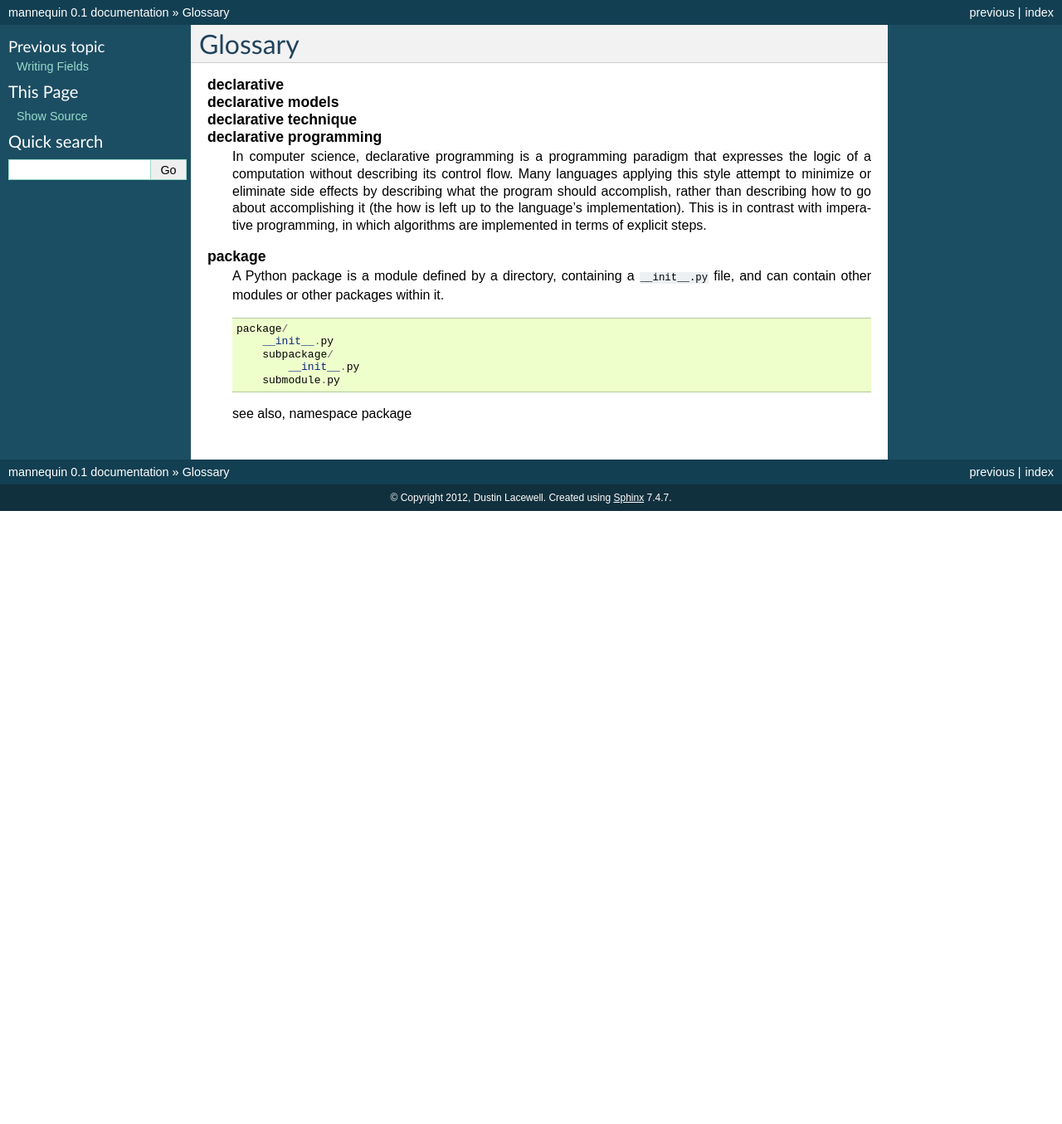
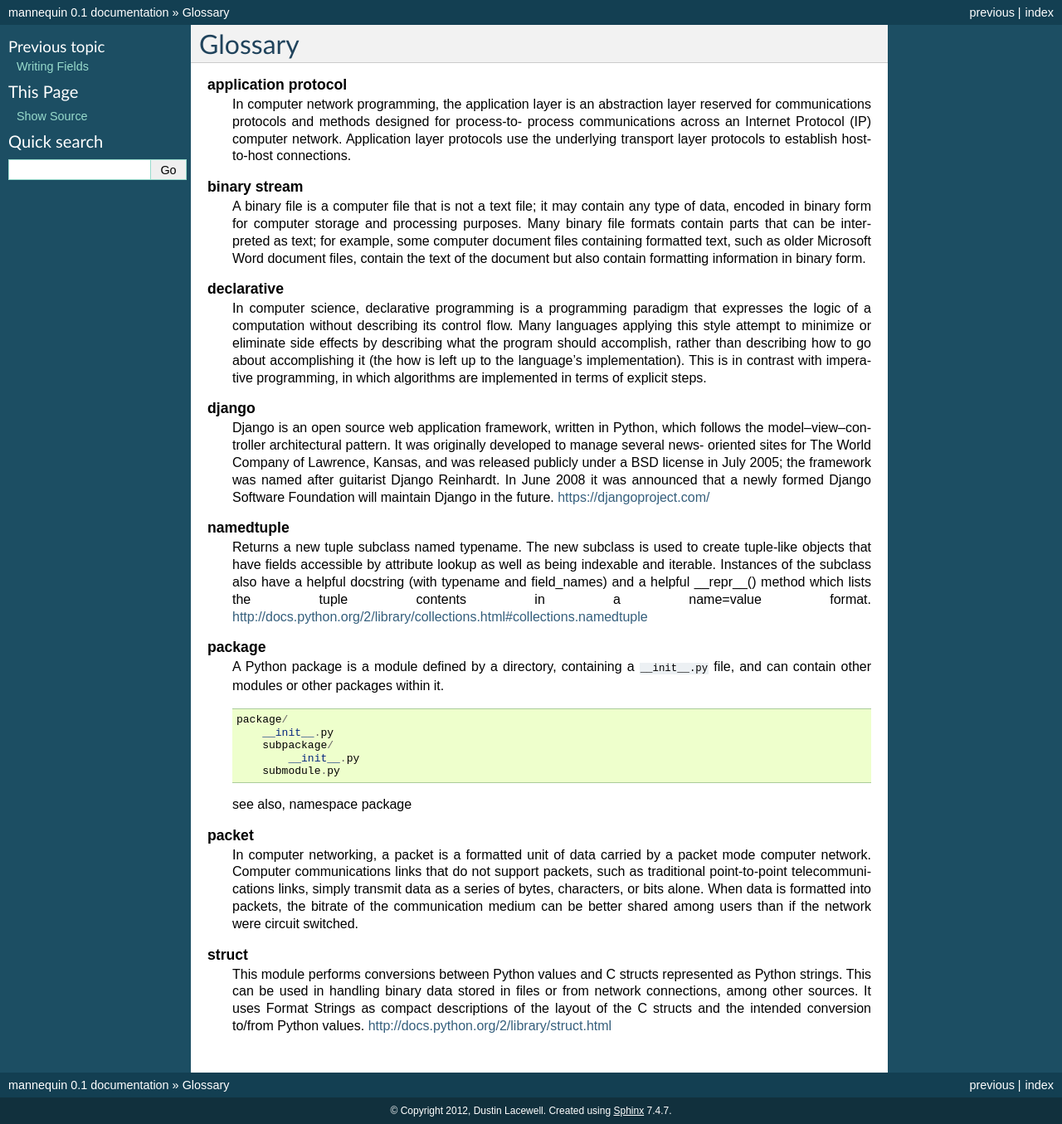
Before and after one commit to dustinlacewell/mannequin, a Sphinx documentation site: the page built from docs/glossary.rst, in a window 1280 px wide. Shown: the whole page at 83% size. Built offline with Sphinx 7.4.7, drawn with Linux system fonts in a browser that asks for light colours; before the commit the page ends 900 px from its top, so only the background shows below that.

Commit message:
Updated docs and glossary

```diff
--- a/docs/glossary.rst
+++ b/docs/glossary.rst
@@ -20,9 +20,6 @@ Glossary
         see also, :term:`namespace package`
 
     declarative
-    declarative models
-    declarative technique
-    declarative programming
         In computer science, declarative programming is a programming paradigm
         that expresses the logic of a computation without describing its
         control flow. Many languages applying this style attempt to
@@ -32,4 +29,53 @@ Glossary
         implementation). This is in contrast with imperative programming, in
         which algorithms are implemented in terms of explicit steps.
 
-.. _PEP 382: http://www.python.org/dev/peps/pep-0382/
+    django
+        Django is an open source web application
+        framework, written in Python, which follows the model–view–controller
+        architectural pattern. It was originally developed to manage several news-
+        oriented sites for The World Company of Lawrence, Kansas, and was released
+        publicly under a BSD license in July 2005; the framework was named after
+        guitarist Django Reinhardt. In June 2008 it was announced that a newly
+        formed Django Software Foundation will maintain Django in the future.
+        https://djangoproject.com/
+
+    struct
+        This module performs conversions between Python values and C structs
+        represented as Python strings. This can be used in handling binary data stored
+        in files or from network connections, among other sources. It uses Format
+        Strings as compact descriptions of the layout of the C structs and the
+        intended conversion to/from Python values.
+        http://docs.python.org/2/library/struct.html
+
+    namedtuple
+        Returns a new tuple subclass named typename. The new subclass is used to
+        create tuple-like objects that have fields accessible by attribute lookup as
+        well as being indexable and iterable. Instances of the subclass also have a
+        helpful docstring (with typename and field_names) and a helpful __repr__()
+        method which lists the tuple contents in a name=value format.
+        http://docs.python.org/2/library/collections.html#collections.namedtuple
+
+
+    packet
+        In computer networking, a packet is a formatted unit of data carried by a
+        packet mode computer network. Computer communications links that do not
+        support packets, such as traditional point-to-point telecommunications links,
+        simply transmit data as a series of bytes, characters, or bits alone. When
+        data is formatted into packets, the bitrate of the communication medium can be
+        better shared among users than if the network were circuit switched.
+
+
+    binary stream
+        A binary file is a computer file that is not a text file; it may contain any
+        type of data, encoded in binary form for computer storage and processing
+        purposes. Many binary file formats contain parts that can be interpreted as
+        text; for example, some computer document files containing formatted text,
+        such as older Microsoft Word document files, contain the text of the document
+        but also contain formatting information in binary form.
+
+    application protocol
+        In computer network programming, the application layer is an abstraction layer
+        reserved for communications protocols and methods designed for process-to-
+        process communications across an Internet Protocol (IP) computer network.
+        Application layer protocols use the underlying transport layer protocols to
+        establish host-to-host connections.
```
Also changed, not shown: docs/index.rst (+8 -8 lines).
